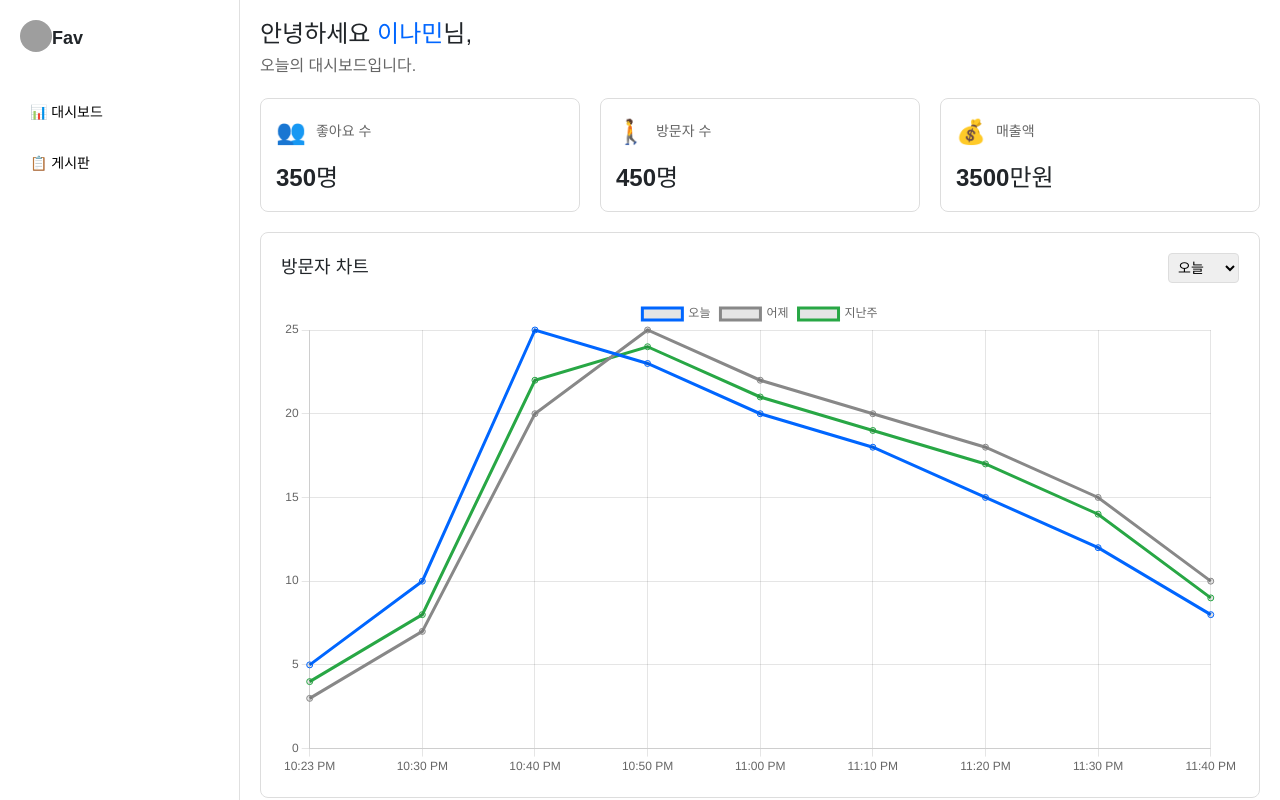
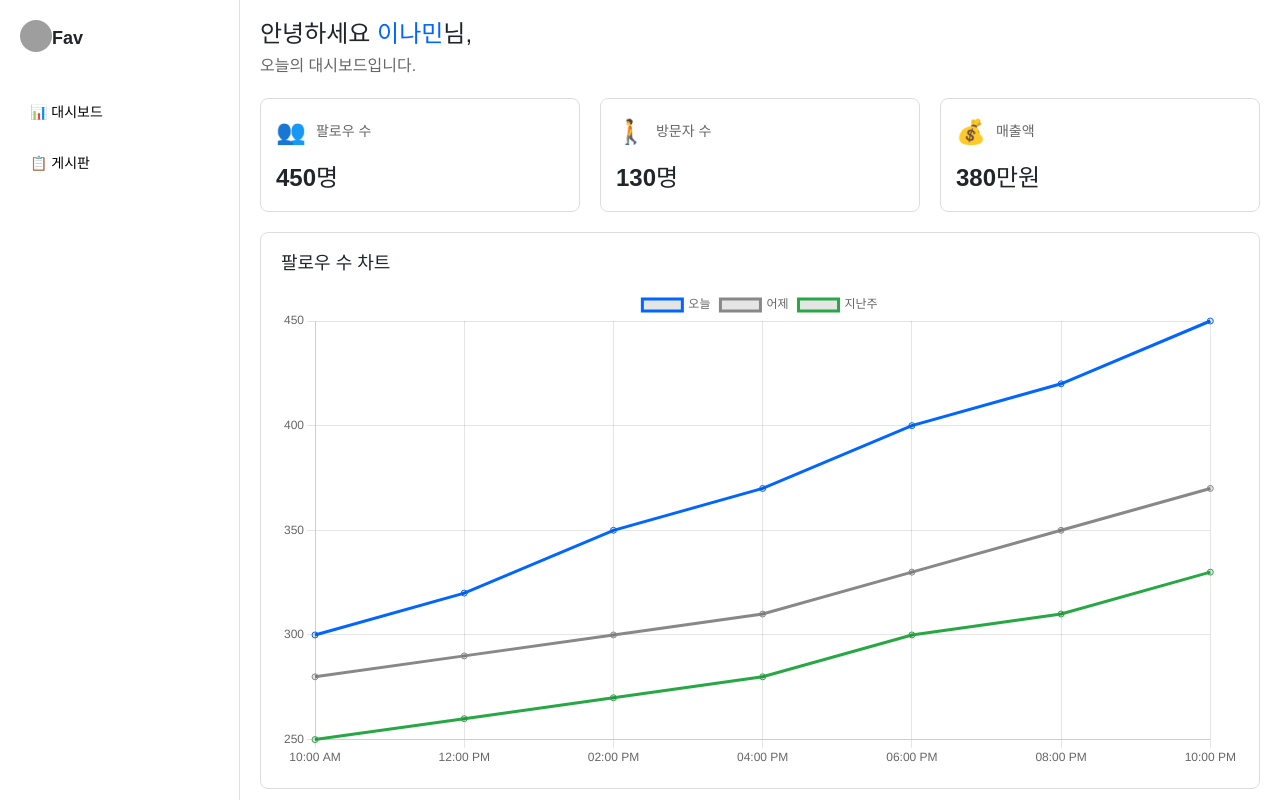
Before and after one commit to yujeongFE/Fav-FE, a React (Vite) app: page /dashboard in a window 1280 px wide. Built offline with nearby package versions, Linux system fonts and the light colour scheme; grey boxes are pictures that could not be loaded.

Commit message:
[Feat] 메인콘텐츠 차트 추가 삽입

```diff
--- a/src/components/MainContent/MainContent.jsx
+++ b/src/components/MainContent/MainContent.jsx
@@ -7,19 +7,37 @@ ChartJS.register(CategoryScale, LinearScale, PointElement, LineElement, Title, T
 const MainContent = () => {
   const [selectedPeriod, setSelectedPeriod] = useState('today');
 
-  const data = [
-    { time: '10:23 PM', date: '10/11', today: 5, yesterday: 3, lastWeek: 4 },
-    { time: '10:30 PM', date: '10/11', today: 10, yesterday: 7, lastWeek: 8 },
-    { time: '10:40 PM', date: '10/11', today: 25, yesterday: 20, lastWeek: 22 },
-    { time: '10:50 PM', date: '10/11', today: 23, yesterday: 25, lastWeek: 24 },
-    { time: '11:00 PM', date: '10/11', today: 20, yesterday: 22, lastWeek: 21 },
-    { time: '11:10 PM', date: '10/11', today: 18, yesterday: 20, lastWeek: 19 },
-    { time: '11:20 PM', date: '10/11', today: 15, yesterday: 18, lastWeek: 17 },
-    { time: '11:30 PM', date: '10/11', today: 12, yesterday: 15, lastWeek: 14 },
-    { time: '11:40 PM', date: '10/11', today: 8, yesterday: 10, lastWeek: 9 },
+  const followerData = [
+    { time: '10:00 AM', date: '10/11', today: 300, yesterday: 280, lastWeek: 250 },
+    { time: '12:00 PM', date: '10/11', today: 320, yesterday: 290, lastWeek: 260 },
+    { time: '02:00 PM', date: '10/11', today: 350, yesterday: 300, lastWeek: 270 },
+    { time: '04:00 PM', date: '10/11', today: 370, yesterday: 310, lastWeek: 280 },
+    { time: '06:00 PM', date: '10/11', today: 400, yesterday: 330, lastWeek: 300 },
+    { time: '08:00 PM', date: '10/11', today: 420, yesterday: 350, lastWeek: 310 },
+    { time: '10:00 PM', date: '10/11', today: 450, yesterday: 370, lastWeek: 330 },
   ];
 
-  const chartData = {
+  const visitorData = [
+    { time: '10:00 AM', date: '10/11', today: 50, yesterday: 40, lastWeek: 35 },
+    { time: '12:00 PM', date: '10/11', today: 70, yesterday: 60, lastWeek: 55 },
+    { time: '02:00 PM', date: '10/11', today: 90, yesterday: 80, lastWeek: 75 },
+    { time: '04:00 PM', date: '10/11', today: 100, yesterday: 90, lastWeek: 85 },
+    { time: '06:00 PM', date: '10/11', today: 110, yesterday: 95, lastWeek: 90 },
+    { time: '08:00 PM', date: '10/11', today: 120, yesterday: 100, lastWeek: 95 },
+    { time: '10:00 PM', date: '10/11', today: 130, yesterday: 110, lastWeek: 105 },
+  ];
+
+  const salesData = [
+    { time: '10:00 AM', date: '10/11', today: 150000, yesterday: 140000, lastWeek: 135000 },
+    { time: '12:00 PM', date: '10/11', today: 200000, yesterday: 180000, lastWeek: 175000 },
+    { time: '02:00 PM', date: '10/11', today: 250000, yesterday: 220000, lastWeek: 215000 },
+    { time: '04:00 PM', date: '10/11', today: 300000, yesterday: 270000, lastWeek: 260000 },
+    { time: '06:00 PM', date: '10/11', today: 320000, yesterday: 300000, lastWeek: 295000 },
+    { time: '08:00 PM', date: '10/11', today: 350000, yesterday: 330000, lastWeek: 325000 },
+    { time: '10:00 PM', date: '10/11', today: 380000, yesterday: 360000, lastWeek: 350000 },
+  ];
+
+  const getChartData = (data, label) => ({
     labels: data.map(point => point.time),
     datasets: [
       {
@@ -41,7 +59,7 @@ const MainContent = () => {
         fill: false,
       }
     ]
-  };
+  });
 
   const options = {
     responsive: true,
@@ -59,9 +77,9 @@ const MainContent = () => {
 
         <div style={{ display: 'grid', gridTemplateColumns: 'repeat(3, 1fr)', gap: '20px', marginBottom: '20px' }}>
           {[
-            { title: '좋아요 수', value: '350명', icon: '👥' },
-            { title: '방문자 수', value: '450명', icon: '🚶' },
-            { title: '매출액', value: '3500만원', icon: '💰' },
+            { title: '팔로우 수', value: '450명', icon: '👥' },
+            { title: '방문자 수', value: '130명', icon: '🚶' },
+            { title: '매출액', value: '380만원', icon: '💰' },
           ].map((metric, index) => (
             <div key={index} style={{ border: '1px solid #ddd', borderRadius: '8px', padding: '15px' }}>
               <div style={{ display: 'flex', alignItems: 'center', marginBottom: '10px' }}>
@@ -73,25 +91,19 @@ const MainContent = () => {
           ))}
         </div>
 
+        <div style={{ border: '1px solid #ddd', borderRadius: '8px', padding: '20px', marginBottom: '20px' }}>
+          <h2 style={{ fontSize: '18px', marginBottom: '15px' }}>팔로우 수 차트</h2>
+          <Line data={getChartData(followerData, '팔로우 수')} options={options} />
+        </div>
+
+        <div style={{ border: '1px solid #ddd', borderRadius: '8px', padding: '20px', marginBottom: '20px' }}>
+          <h2 style={{ fontSize: '18px', marginBottom: '15px' }}>방문자 수 차트</h2>
+          <Line data={getChartData(visitorData, '방문자 수')} options={options} />
+        </div>
+
         <div style={{ border: '1px solid #ddd', borderRadius: '8px', padding: '20px' }}>
-          <div style={{ display: 'flex', justifyContent: 'space-between', alignItems: 'center', marginBottom: '15px' }}>
-            <h2 style={{ fontSize: '18px', margin: 0 }}>방문자 차트</h2>
-            <select
-              value={selectedPeriod}
-              onChange={(e) => setSelectedPeriod(e.target.value)}
-              style={{
-                padding: '5px',
-                borderRadius: '4px',
-                border: '1px solid #ddd',
-                fontSize: '14px'
-              }}
-            >
-              <option value="today">오늘</option>
-              <option value="yesterday">어제</option>
-              <option value="lastWeek">지난주</option>
-            </select>
-          </div>
-          <Line data={chartData} options={options} />
+          <h2 style={{ fontSize: '18px', marginBottom: '15px' }}>매출액 차트</h2>
+          <Line data={getChartData(salesData, '매출액')} options={options} />
         </div>
       </div>
     </div>
```
